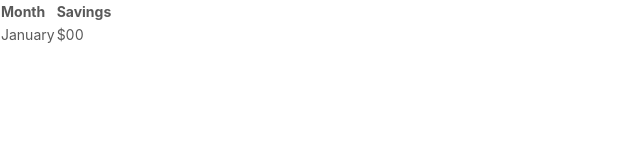
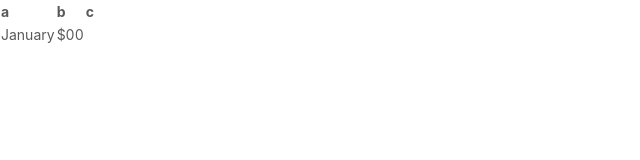
Before and after one commit to MasonEast/table-mason, a React app: page / in a window 1280 px wide. Shown: the top 160 px of the page, without its empty margins (0-640 px from the left). Built offline with nearby package versions, Linux system fonts and the light colour scheme.

Commit message:
表格header开发

```diff
--- /dev/null
+++ b/src/Header/index.tsx
@@ -0,0 +1,42 @@
+import React from 'react'
+import { ColumnsType, CellType } from '@/interface'
+
+export interface HeaderProps<RecordType> {
+    columns: ColumnsType<RecordType>;
+}
+
+function parseHeaderRows<RecordType>(
+    columns: ColumnsType<RecordType>,
+): CellType<RecordType>[][] {
+    let rows = [[]]
+
+    columns.map(column => rows[0].push(column))
+
+    return rows
+}
+
+function Header<RecordType>({
+    columns,
+}: HeaderProps<RecordType>): React.ReactElement {
+
+    const rows: CellType<RecordType>[][] = React.useMemo(
+        () => parseHeaderRows(columns),
+        [columns],
+    );
+
+    return (
+        <thead>
+            {
+                rows.map(row => (
+                    <tr>
+                        {row.map(cell => (
+                            <th>{cell.className}</th>
+                        ))}
+                    </tr>
+                ))
+            }
+        </thead>
+    )
+}
+
+export default Header
--- a/src/app.tsx
+++ b/src/app.tsx
@@ -1,11 +1,10 @@
 import React from 'react'
 import ReactDom from 'react-dom'
 import { Button } from 'antd'
-import Table from './table'
+import Examples from './examples'
 
 const App = () => {
-    console.log(11153)
-    return <Table />
+    return <Examples.BaseTable />
 }
 
 ReactDom.render(<App />, document.querySelector('#root'))
--- /dev/null
+++ b/src/examples/baseTable.tsx
@@ -0,0 +1,15 @@
+import React from 'react'
+import Table from '../table'
+
+export default function BaseTable() {
+    return (
+        <Table
+            columns={[
+                { className: 'a' },
+                { className: 'b' },
+                { className: 'c' }
+            ]}
+            data={[]}
+        />
+    )
+}
--- /dev/null
+++ b/src/examples/index.tsx
@@ -0,0 +1,5 @@
+import BaseTable from './baseTable'
+
+export default {
+    BaseTable
+}
--- a/src/table.tsx
+++ b/src/table.tsx
@@ -1,13 +1,19 @@
-import React, { useCallback, useMemo } from 'react'
+import React, { useCallback, useMemo, createContext, useContext } from 'react'
 import { DefaultRecordType, TableComponents, GetComponent, CustomizeComponent } from '@/interface'
 import { getPathValue, mergeObject } from '@/utils/dataTreatingUtil'
-
-
+import Header from '@/Header'
 export interface TableProps<RecordType extends DefaultRecordType> {
     columns?: Array<RecordType>,
     data?: RecordType[],
     components?: TableComponents
 }
+
+export interface TableContextProps<RecordType = DefaultRecordType> {
+    prefixCls?: string;
+    getComponent: GetComponent;
+}
+
+export const TableContext = createContext<TableContextProps>(null)
 
 function Table<RecordType extends DefaultRecordType>(props: TableProps<RecordType>) {
 
@@ -24,16 +30,25 @@ function Table<RecordType extends DefaultRecordType>(props: TableProps<RecordTyp
     );
 
     return (
+        <TableContext.Provider
+            value={{
+                // prefixCls,
+                getComponent,
+            }}
+        >
             <table>
-            <tr>
-                <th>Month</th>
-                <th>Savings</th>
-            </tr>
+                <Header
+                    columns={columns}
+                />
+                <tbody>
                     <tr>
                         <td>January</td>
                         <td>$00</td>
                     </tr>
+                </tbody>
+                <tfoot></tfoot>
             </table>
+        </TableContext.Provider>
     )
 }
 
```
Also changed, not shown: src/interface.ts (+64 -1 lines), src/Cell/index.tsx (added). Lines whose indentation alone changed are shown as unchanged.
